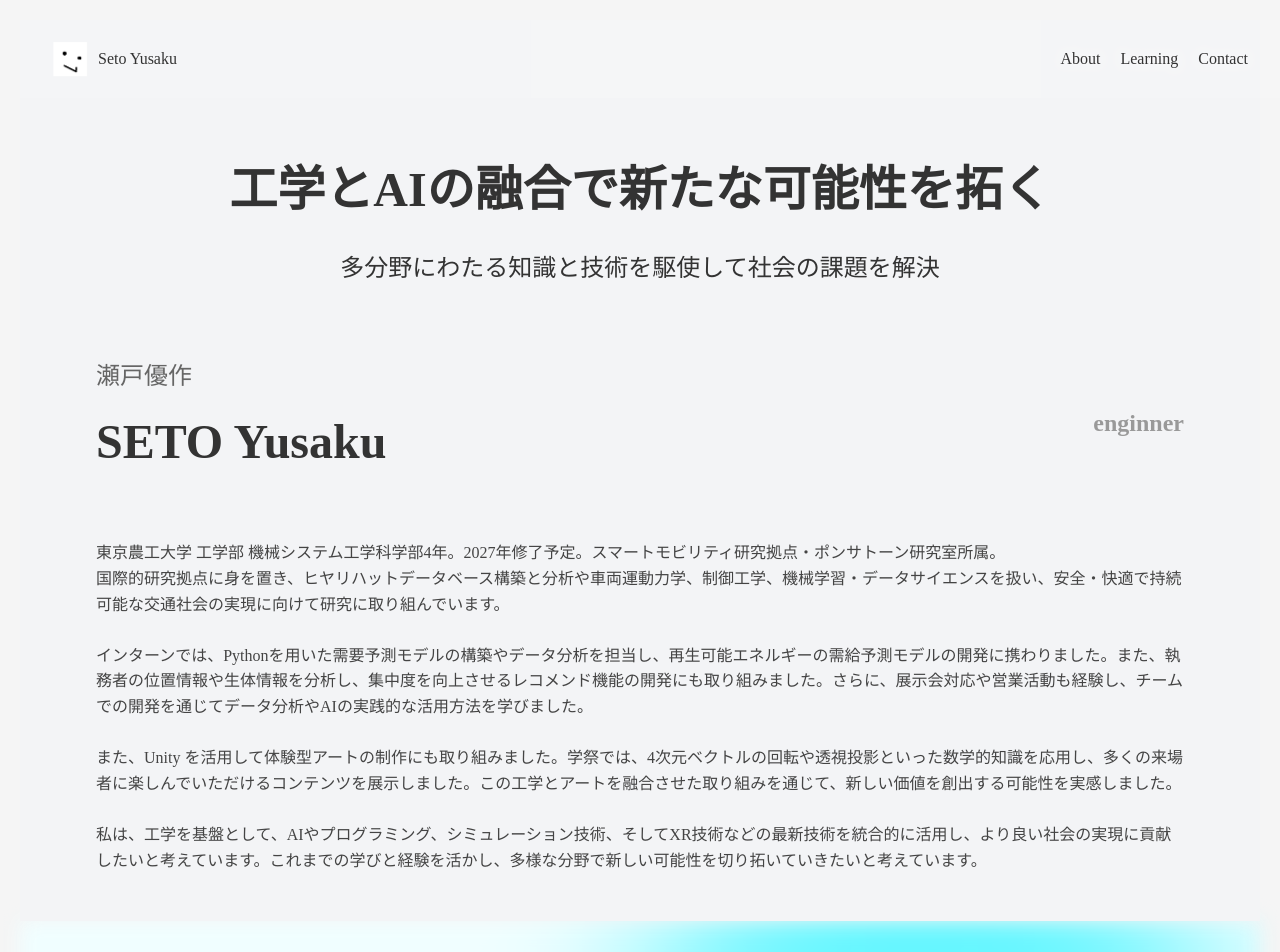
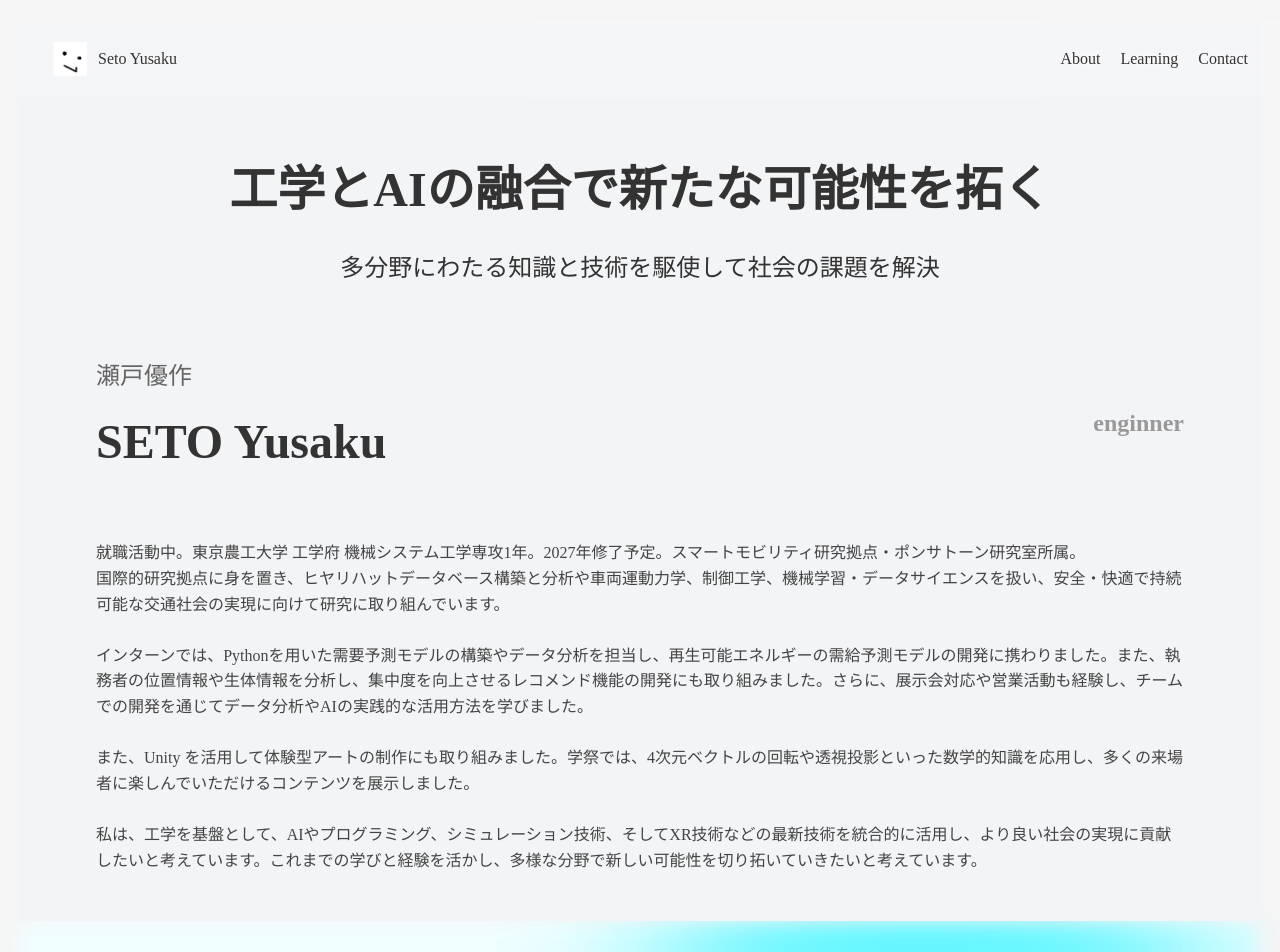
Before and after one commit to yusaku-seto/portfolio, a Next.js app: page / in a window 1280 px wide. Shown: the top 952 px of the page. Built offline with nearby package versions, Linux system fonts and the light colour scheme.

Commit message:
経歴更新

```diff
--- a/src/app/page.tsx
+++ b/src/app/page.tsx
@@ -22,7 +22,7 @@ export default function Home() {
                 <span className='profession'>enginner</span>
               </h2>
               <p className='history'>
-                東京農工大学 工学部 機械システム工学科学部4年。2027年修了予定。スマートモビリティ研究拠点・ポンサトーン研究室所属。
+                就職活動中。東京農工大学 工学府 機械システム工学専攻1年。2027年修了予定。スマートモビリティ研究拠点・ポンサトーン研究室所属。
                 <br />
                 国際的研究拠点に身を置き、ヒヤリハットデータベース構築と分析や車両運動力学、制御工学、機械学習・データサイエンスを扱い、安全・快適で持続可能な交通社会の実現に向けて研究に取り組んでいます。
                 <br />
@@ -30,7 +30,7 @@ export default function Home() {
                 インターンでは、Pythonを用いた需要予測モデルの構築やデータ分析を担当し、再生可能エネルギーの需給予測モデルの開発に携わりました。また、執務者の位置情報や生体情報を分析し、集中度を向上させるレコメンド機能の開発にも取り組みました。さらに、展示会対応や営業活動も経験し、チームでの開発を通じてデータ分析やAIの実践的な活用方法を学びました。
                 <br />
                 <br />
-                また、Unity を活用して体験型アートの制作にも取り組みました。学祭では、4次元ベクトルの回転や透視投影といった数学的知識を応用し、多くの来場者に楽しんでいただけるコンテンツを展示しました。この工学とアートを融合させた取り組みを通じて、新しい価値を創出する可能性を実感しました。
+                また、Unity を活用して体験型アートの制作にも取り組みました。学祭では、4次元ベクトルの回転や透視投影といった数学的知識を応用し、多くの来場者に楽しんでいただけるコンテンツを展示しました。
                 <br />
                 <br />
                 私は、工学を基盤として、AIやプログラミング、シミュレーション技術、そしてXR技術などの最新技術を統合的に活用し、より良い社会の実現に貢献したいと考えています。これまでの学びと経験を活かし、多様な分野で新しい可能性を切り拓いていきたいと考えています。
```
